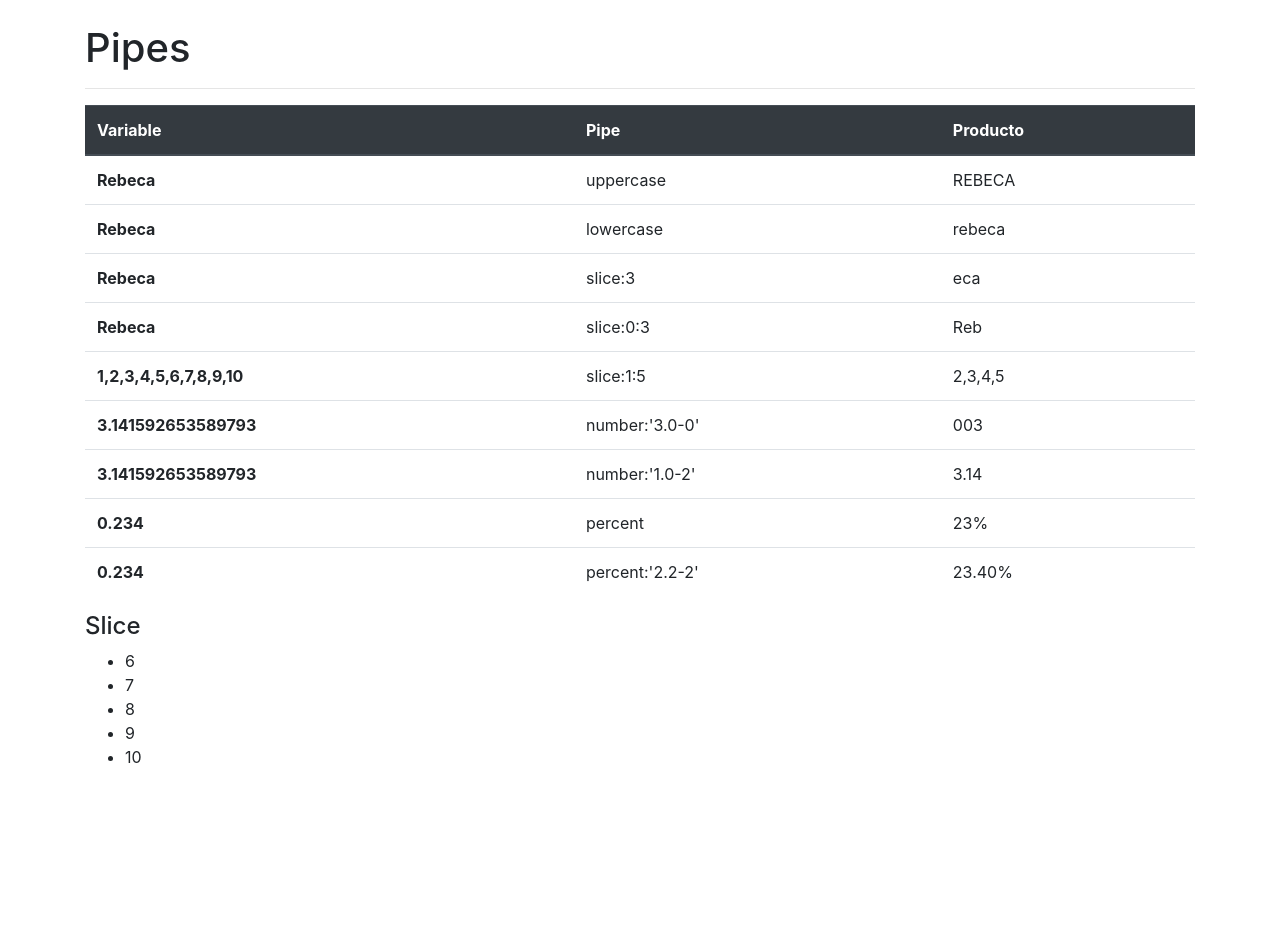
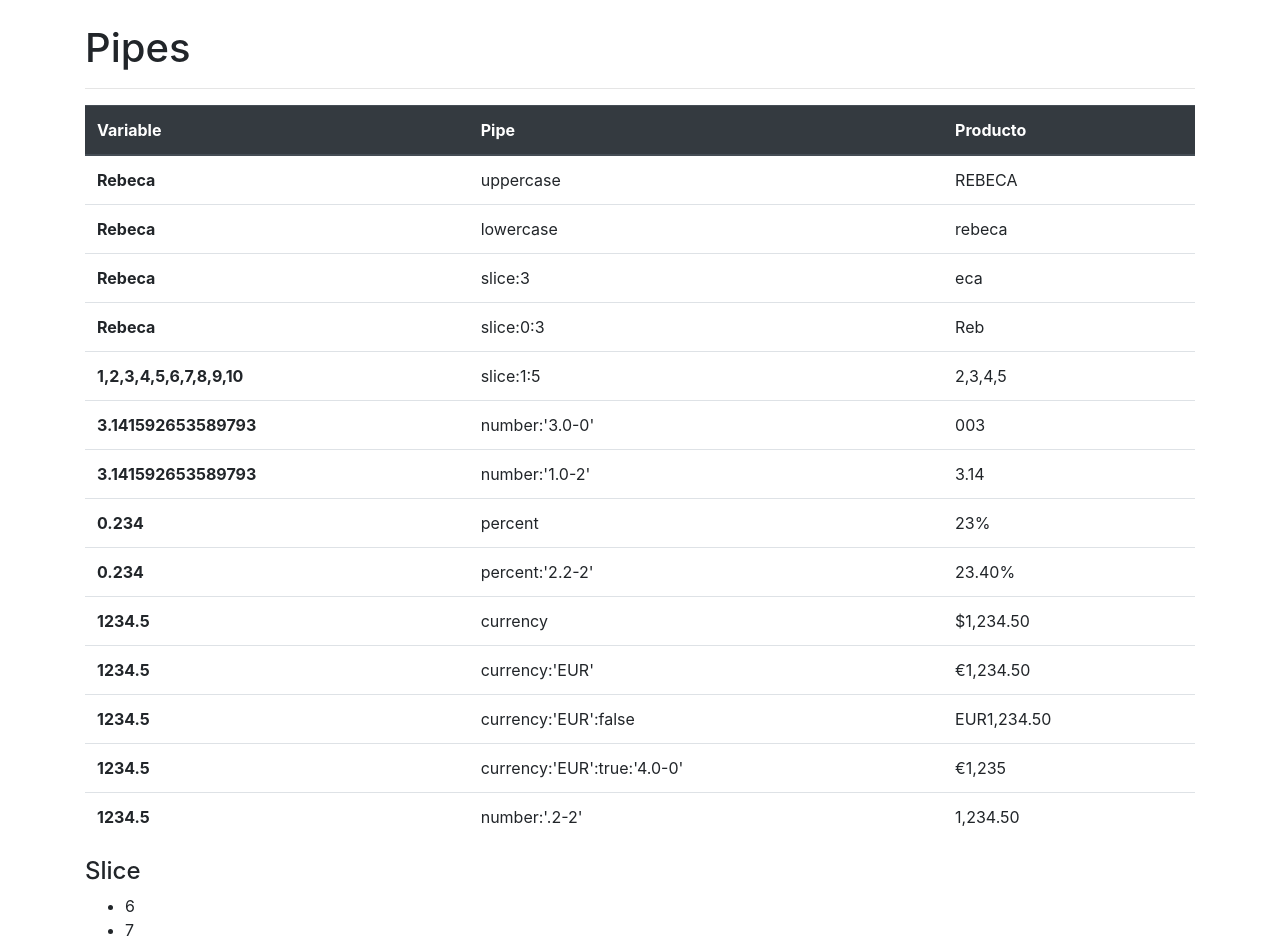
Before and after one commit to RebecaAunon/pipes, an Angular app: page / in a window 1280 px wide. Shown: the top 946 px of the page. Before the commit the page ends 800 px from the top, so only its background shows below. Built offline with nearby package versions, Linux system fonts and the light colour scheme.

Commit message:
pipe moneda

```diff
--- a/src/app/app.component.html
+++ b/src/app/app.component.html
@@ -56,6 +56,31 @@
                 <td>percent:'2.2-2'</td>
                 <td>{{ a | percent:'2.2-2' }}</td>
             </tr>
+            <tr>
+                <th>{{ salario }}</th>
+                <td>currency</td>
+                <td>{{ salario | currency }}</td>
+            </tr>
+            <tr>
+                <th>{{ salario }}</th>
+                <td>currency:'EUR'</td>
+                <td>{{ salario | currency:'EUR' }}</td>
+            </tr>
+            <tr>
+                <th>{{ salario }}</th>
+                <td>currency:'EUR':false</td>
+                <td>{{ salario | currency:'EUR':false }}</td>
+            </tr>
+            <tr>
+                <th>{{ salario }}</th>
+                <td>currency:'EUR':true:'4.0-0'</td>
+                <td>{{ salario | currency:'EUR':true:'4.0-0'}}</td>
+            </tr>
+            <tr>
+                <th>{{ salario }}</th>
+                <td>number:'.2-2'</td>
+                <td>{{ salario | number:'.2-2'}}</td>
+            </tr>
         </tbody>
     </table>
     <h4>Slice</h4>
--- a/src/app/app.component.ts
+++ b/src/app/app.component.ts
@@ -10,4 +10,5 @@ export class AppComponent {
   arreglo = [1, 2, 3, 4, 5, 6, 7, 8, 9, 10];
   PI = Math.PI;
   a = 0.234;
+  salario  = 1234.5;
 }
```
